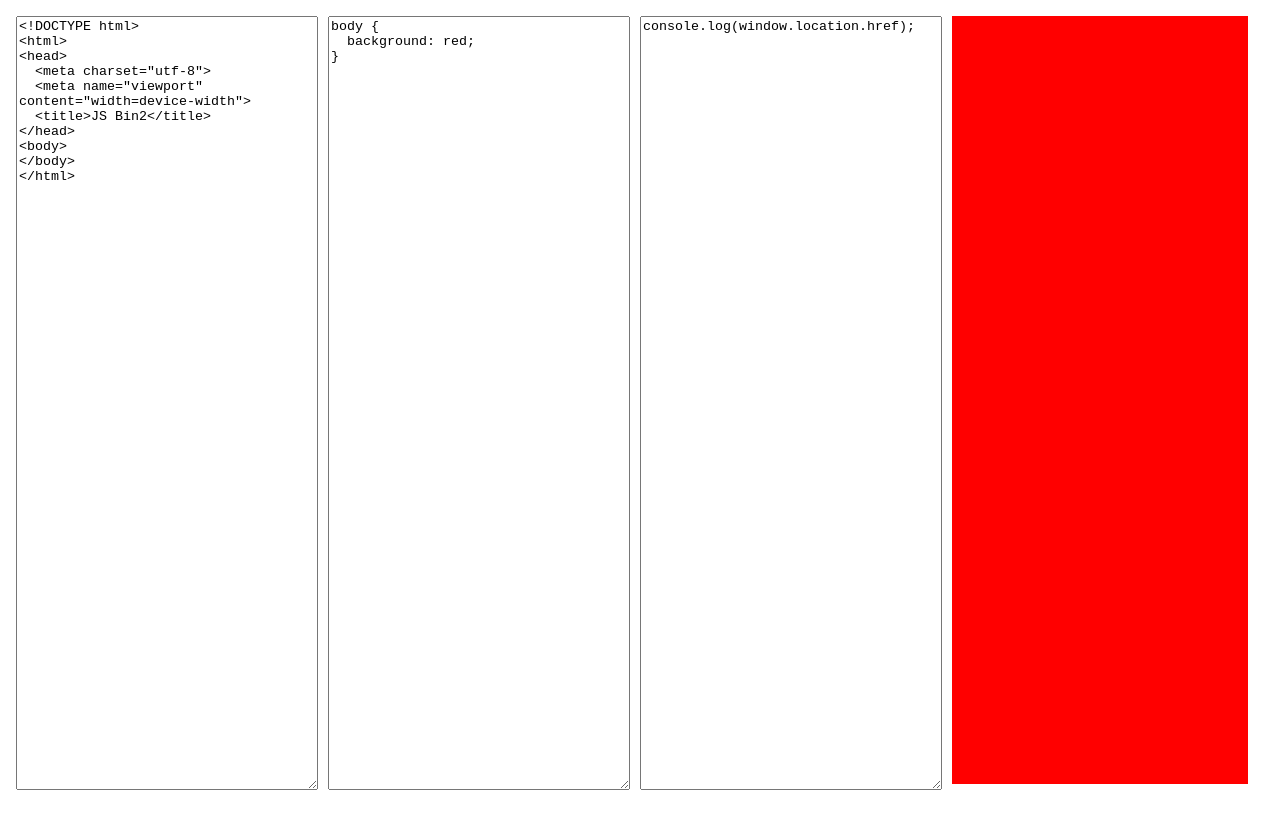
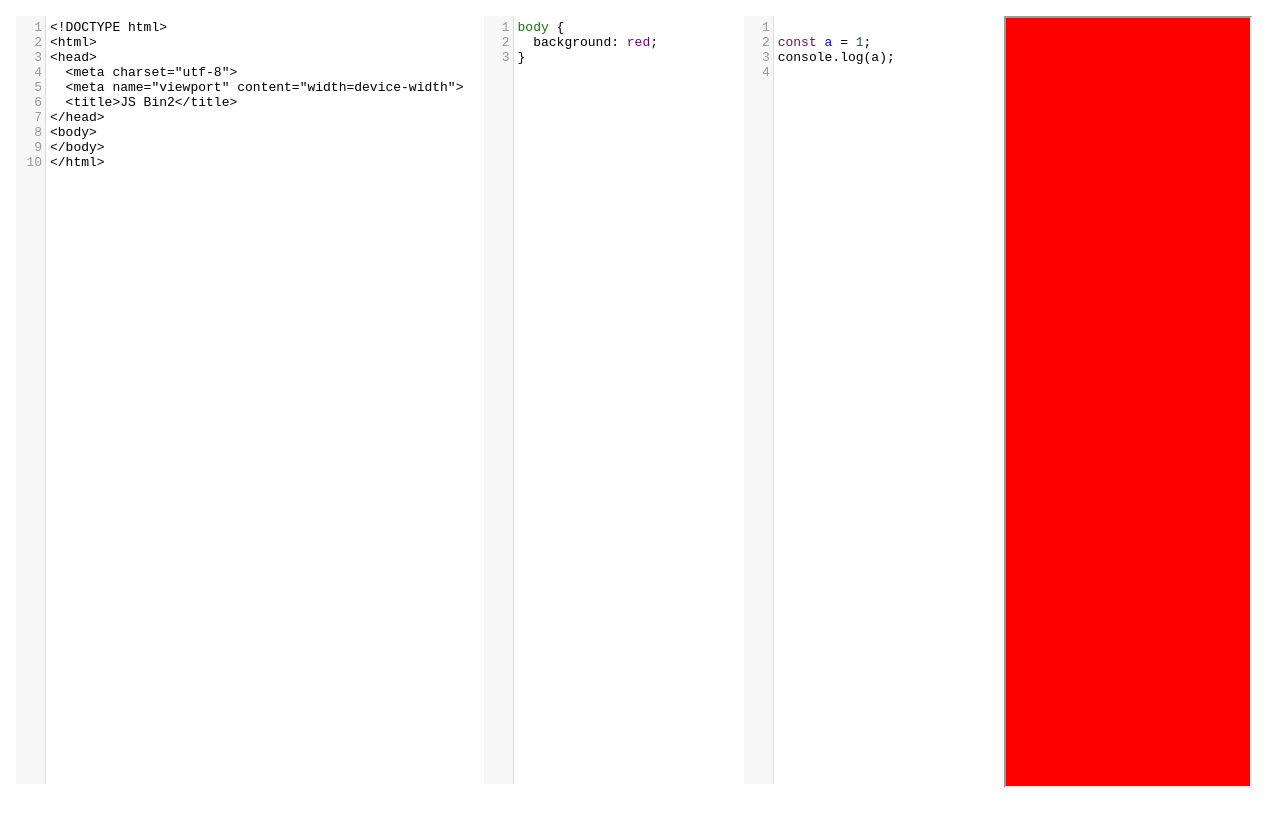
Before and after one commit to maksym-leichenko/jsbin-mvp, a website: page index.html in a window 1280 px wide. Drawn offline with nearby package versions, Linux system fonts and the light colour scheme.

Commit message:
feat: added codemirror

```diff
--- a/index.css
+++ b/index.css
@@ -14,6 +14,7 @@ body {
   margin-right: 1rem;
 }
 .col textarea,
+.col .CodeMirror,
 .col iframe {
   width: 100%;
   height: 100%;
--- a/index.html
+++ b/index.html
@@ -6,6 +6,11 @@
   <meta name="viewport" content="width=device-width, initial-scale=1.0">
   <title>Document</title>
   <link rel="stylesheet" href="./index.css">
+  <link rel="stylesheet" href="node_modules/codemirror/lib/codemirror.css">
+  <script src="node_modules/codemirror/lib/codemirror.js"></script>
+  <script src="node_modules/codemirror/mode/htmlmixed/htmlmixed.js"></script>
+  <script src="node_modules/codemirror/mode/css/css.js"></script>
+  <script src="node_modules/codemirror/mode/javascript/javascript.js"></script>
 </head>
 <body>
   <div id="layer">
@@ -18,16 +23,10 @@
     <div class="col">
       <textarea name="js" id="js"></textarea>
     </div>
-    <div class="col">
-      <iframe
-        sandbox="allow-modals allow-forms allow-pointer-lock allow-popups allow-same-origin allow-scripts"
-        frameborder="0" allow="geolocation; midi; camera; microphone; speaker;"
-        name="JS Bin Output "
-        src="about:blank"
-      ></iframe>
+    <div class="col" id="output">
+
     </div>
   </div>
-
   <script src="./index.js"></script>
 </body>
 </html>
--- a/index.js
+++ b/index.js
@@ -1,12 +1,56 @@
-const textarea = ['html', 'css', 'js'];
-const textareaElements = textarea.reduce((acc, id) => ({ ...acc, [id]: document.getElementById(id) }), {});
-const textareaElementsArray = Object.values(textareaElements);
+const ids = ['html', 'css', 'js', 'output'];
+const elements = ids.reduce((acc, id) => ({ ...acc, [id]: document.getElementById(id) }), {});
 
-textareaElements.css.value = `body {
-  background: red;
-}`;
-textareaElements.js.value = `console.log(window.location.href);`;
-textareaElements.html.value = `<!DOCTYPE html>
+const editors = {
+  html: CodeMirror.fromTextArea(elements.html, {
+    lineNumbers: true,
+    mode: "htmlmixed",
+    highlightLine: true,
+  }),
+  css: CodeMirror.fromTextArea(elements.css, {
+    lineNumbers: true,
+    mode: "css",
+    highlightLine: true,
+  }),
+  js: CodeMirror.fromTextArea(elements.js, {
+    lineNumbers: true,
+    mode: "javascript",
+    highlightLine: true,
+  })
+}
+const editorsArr = Object.values(editors);
+
+editorsArr.forEach(editor => {
+  editor.on('change', onChangeHandler);
+});
+
+let timerId = null;
+function onChangeHandler() {
+  if (timerId) {
+    clearTimeout(timerId);
+  }
+  timerId = setTimeout(render, 1000);
+}
+
+function render() {
+  let html = editors.html.getValue();
+  html = html.replace('</head>', `<style>${editors.css.getValue()}</style></head>`);
+  html = html.replace('</body>', `<script>${editors.js.getValue()}</script></body>`);
+  const iframeElement = document.createElement('iframe');
+  iframeElement.attributes.sandbox = "allow-modals allow-forms allow-pointer-lock allow-popups allow-same-origin allow-scripts";
+  iframeElement.attributes.frameborder = "0";
+  iframeElement.attributes.allow = "geolocation; midi; camera; microphone; speaker;";
+  iframeElement.src = "about:blank";
+  elements.output.innerHTML = '';
+  elements.output.append(iframeElement);
+  iframeElement.contentWindow.document.open();
+  iframeElement.contentWindow.document.write(html);
+  iframeElement.contentWindow.document.close();
+
+}
+
+function setDefaultValues() {
+  editors.html.setValue(`<!DOCTYPE html>
 <html>
 <head>
   <meta charset="utf-8">
@@ -15,23 +59,17 @@ textareaElements.html.value = `<!DOCTYPE html>
 </head>
 <body>
 </body>
-</html>`;
+</html>`);
 
+  editors.css.setValue(`body {
+  background: red;
+}`);
 
-const iframeElement = document.querySelector('iframe');
-
-textareaElementsArray.forEach(el => {
-  el.addEventListener('input', render);
-});
-
-function render() {
-  let html = textareaElements.html.value;
-  html = html.replace('</head>', `<style>${textareaElements.css.value}</style></head>`);
-  html = html.replace('</body>', `<script>${textareaElements.js.value}</script></body>`);
-  iframeElement.src = "about:blank";
-  iframeElement.contentWindow.document.open();
-  iframeElement.contentWindow.document.write(html);
-  iframeElement.contentWindow.document.close();
+  editors.js.setValue(`
+const a = 1;
+console.log(a);
+`);
 }
 
+setDefaultValues();
 render();
```
Also changed, not shown: package.json (added, +23 -0 lines), 3 other files.
